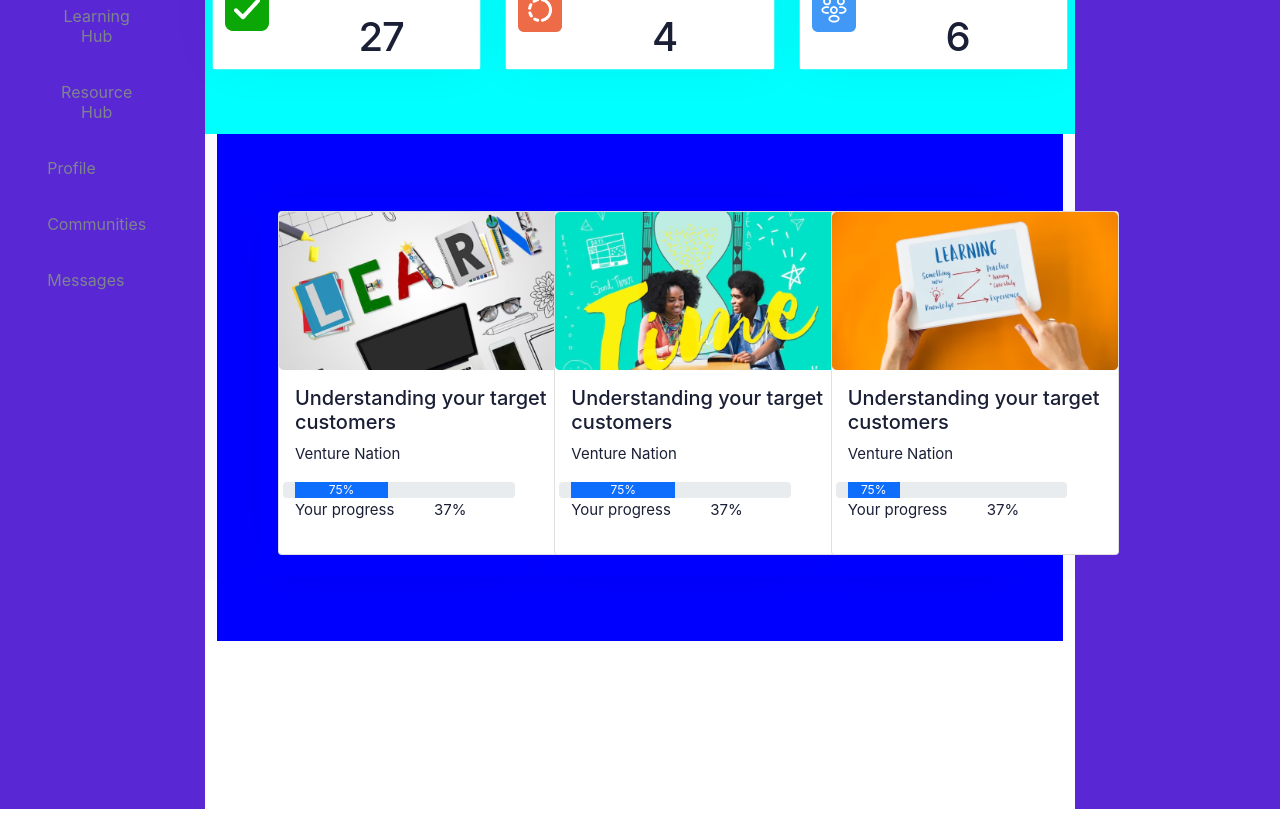
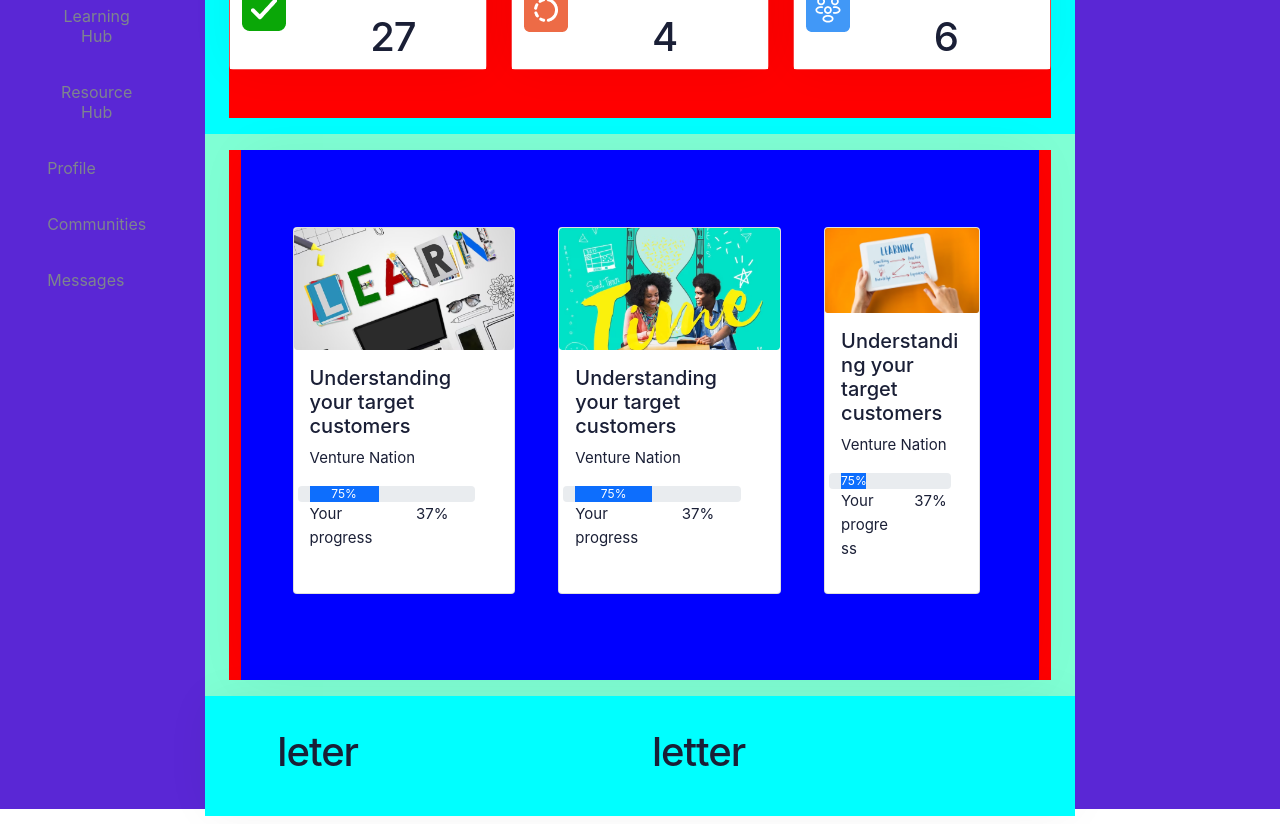
Before and after one commit to Ayodeji0955/vue-project, a Vue app: page /dashboard in a window 1280 px wide. Shown: the part 220-1044 px from the top of the page. Built offline with nearby package versions, Linux system fonts and the light colour scheme.

Commit message:
new commit

```diff
--- a/src/components/dashboard/CenterPage.vue
+++ b/src/components/dashboard/CenterPage.vue
@@ -52,10 +52,12 @@
 
 
 .center-page {
-    padding: 1rem .4rem;
+    padding: 1rem 1.5rem;
     background-color: aqua;
+
     &__container {
         padding: 3rem 0rem;
+        background-color: red;
     }
 
     &__main-row {
@@ -73,7 +75,6 @@
     &__main-col {
         display: flex;
         align-items: center;
-
         margin: 0 0rem;
         background: #FFF;
     }
--- a/src/components/dashboard/CoachingSession.vue
+++ b/src/components/dashboard/CoachingSession.vue
@@ -1,12 +1,12 @@
 <template>
     <div class="coaching-session">
         <div class="container">
-            <div class="row">
-                <div class="col-md-5">
-
+            <div class="row justify-content-center">
+                <div class="col-md-6">
+                    <h1>leter</h1>
                 </div>
-                <div class="col-md-4">
-
+                <div class="col-md-6">
+                    <h1>letter</h1>
                 </div>
             </div>
         </div>
@@ -20,13 +20,11 @@
 @import "@/sass/variable.scss";
 @import "@/sass/mixin.scss";
 
-// .coaching-session {
-//     display: inline-flex;
-//     padding: 1.4375rem 1.6875rem 0rem 1.5625rem;
-//     flex-direction: column;
-//     justify-content: flex-end;
-//     align-items: flex-start;
-//     gap: 1.25rem;
-// }
+.coaching-session {
+    // background: #FFF;
+    padding: 2rem 3rem;
+    background-color: aqua;
+    box-shadow: 0px 0px 50px -5px rgba(0, 0, 0, 0.06);
+}
 
 </style>
--- a/src/components/dashboard/CoursesProgress.vue
+++ b/src/components/dashboard/CoursesProgress.vue
@@ -1,9 +1,9 @@
 <template>
     <div class="courses">
-        <div class="container">
+        <div class="container courses__container">
             <div class="row justify-content-center courses__main ">
                 <div class="col-md-4 courses__sub-col">
-                    <div class="card h-100" style="width: 18rem;">
+                    <div class="card h-100" style="max-width: 18rem;">
                         <img src="~@/assets/images/card/frame_1.png" alt="Logo" class="navbar__img">
                     <div class="card-body">
                         <h5 class="card-title">Understanding your target customers</h5>
@@ -23,7 +23,7 @@
                     </div>
                 </div>
                 <div class="col-md-4 courses__sub-col">
-                    <div class="card h-100" style="width: 18rem;">
+                    <div class="card h-100" style="max-width: 18rem;">
                         <img src="~@/assets/images/card/frame_2.png" alt="Logo" class="navbar__img">
                     <div class="card-body">
                         <h5 class="card-title">Understanding your target customers</h5>
@@ -43,7 +43,7 @@
                     </div>
                 </div>
                 <div class="col-md-3 courses__sub-col">
-                    <div class="card h-100" style="width: 18rem;">
+                    <div class="card h-100" style="max-width: 18rem;">
                         <img src="~@/assets/images/card/frame_3.png" alt="Logo" class="navbar__img">
                     <div class="card-body">
                         <h5 class="card-title">Understanding your target customers</h5>
@@ -78,15 +78,21 @@
 
 
 .courses {
+    background-color: aquamarine;
+    padding: 1rem 1.5rem;
+
+    &__container {
+        background-color: red;
+    }
 
     &__main {
         background-color: blue;
-        padding: 4rem .5rem;
+        padding: 4rem 0rem;
+        box-shadow: 0px 0px 50px -5px rgba(0, 0, 0, 0.06);
     }
 
     &__sub-col {
          padding: 0.8125rem 1.5625rem 1.375rem 1.125rem;
-        box-shadow: 0px 0px 50px -5px rgba(0, 0, 0, 0.06);
     }
 }
 
```
Also changed, not shown: src/components/dashboard/SideBar.vue (+1 -15 lines).
